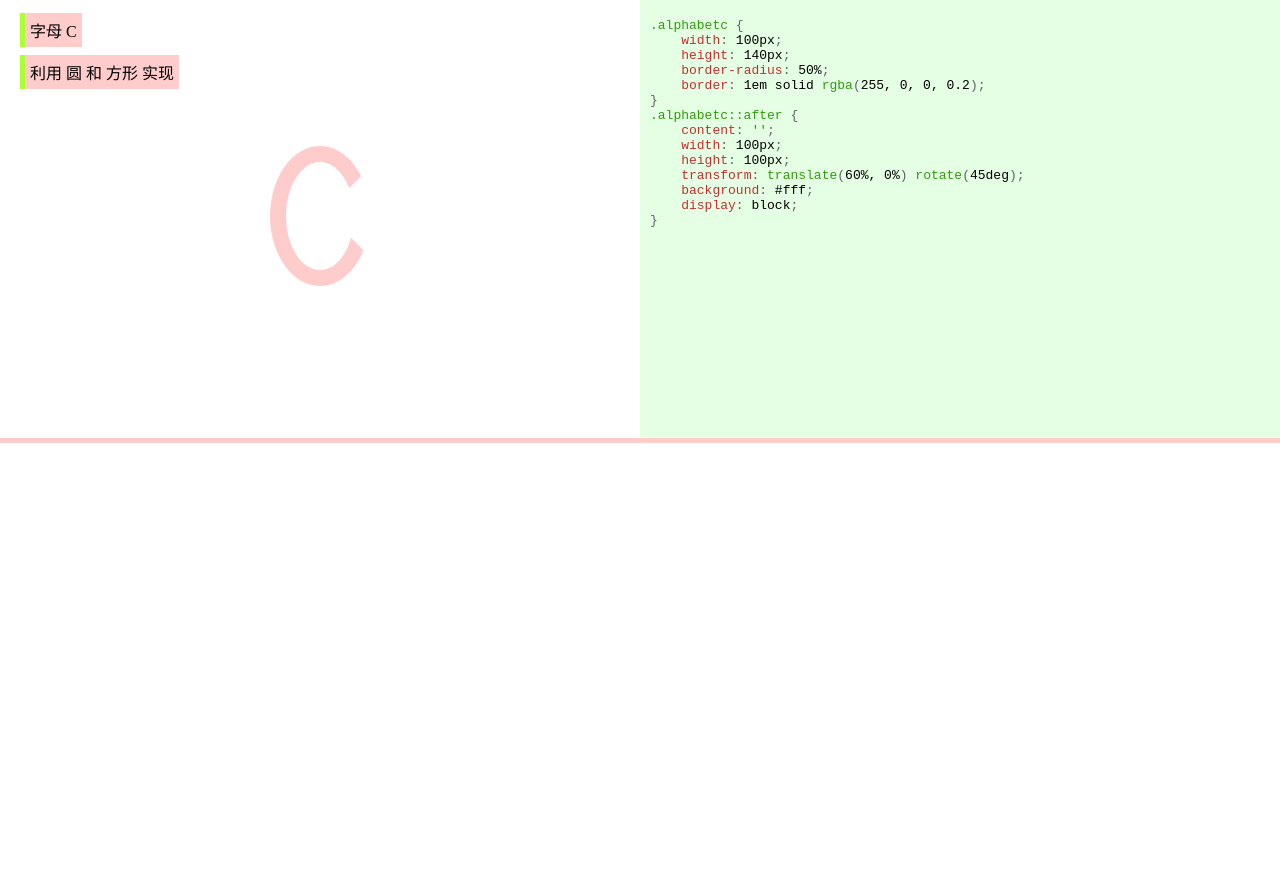
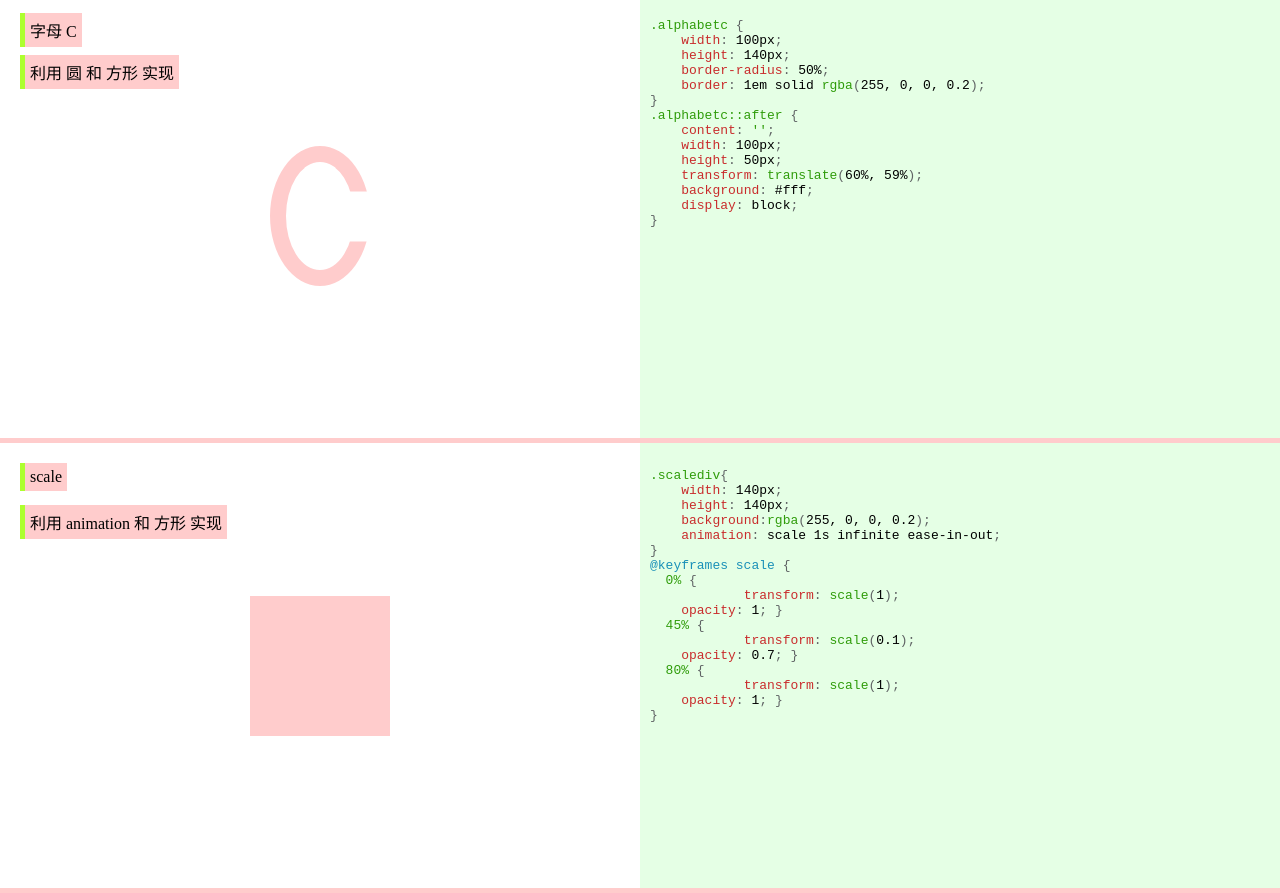
Before and after one commit to unbrain/F-I-CCS, a plain HTML site: page index.html in a window 1280 px wide. Shown: the part 1357-2250 px from the top of the page. Before the commit the page ends 1800 px from the top, so only its background shows below. Drawn offline with Linux system fonts and the light colour scheme.

Commit message:
增加动态缩放

```diff
--- a/css/style.css
+++ b/css/style.css
@@ -138,8 +138,25 @@
 .alphabetc::after {
     content: '';
     width: 100px;
-    height: 100px;
-    transform: translate(60%, 0%) rotate(45deg);
+    height: 50px;
+    transform: translate(60%, 59%);
     background: #fff;
     display: block;
 }
+.scalediv{
+    width: 140px;
+    height: 140px;
+    background:rgba(255, 0, 0, 0.2);
+    animation: scale 1s infinite ease-in-out;
+}
+@keyframes scale {
+  0% {
+            transform: scale(1);
+    opacity: 1; }
+  45% {
+            transform: scale(0.1);
+    opacity: 0.7; }
+  80% {
+            transform: scale(1);
+    opacity: 1; }
+}
--- a/index.html
+++ b/index.html
@@ -79,6 +79,21 @@
                         </pre>
         </div>
     </div>
+    <div class="wrapper ">
+        <div class="exhibit">
+            <div class="info">
+                <div class="information">scale</div>
+                <div class="information">利用 animation 和 方形 实现</div>
+            </div>
+            <div class="csswrapper">
+                <div class="scalediv"></div>
+            </div>
+        </div>
+        <div class="code">
+            <pre>
+                                </pre>
+        </div>
+    </div>
     <script src="./js/prism.js"></script>
     <script src="./js/main.js"></script>
 </body>
--- a/js/main.js
+++ b/js/main.js
@@ -78,10 +78,27 @@ code[3]=`
 .alphabetc::after {
     content: '';
     width: 100px;
-    height: 100px;
-    transform: translate(60%, 0%) rotate(45deg);
+    height: 50px;
+    transform: translate(60%, 59%);
     background: #fff;
     display: block;
 }`
-
+code[4] = `
+.scalediv{
+    width: 140px;
+    height: 140px;
+    background:rgba(255, 0, 0, 0.2);
+    animation: scale 1s infinite ease-in-out;
+}
+@keyframes scale {
+  0% {
+            transform: scale(1);
+    opacity: 1; }
+  45% {
+            transform: scale(0.1);
+    opacity: 0.7; }
+  80% {
+            transform: scale(1);
+    opacity: 1; }
+}`
 writeCode(code)
```
Lines whose indentation alone changed are shown as unchanged.
